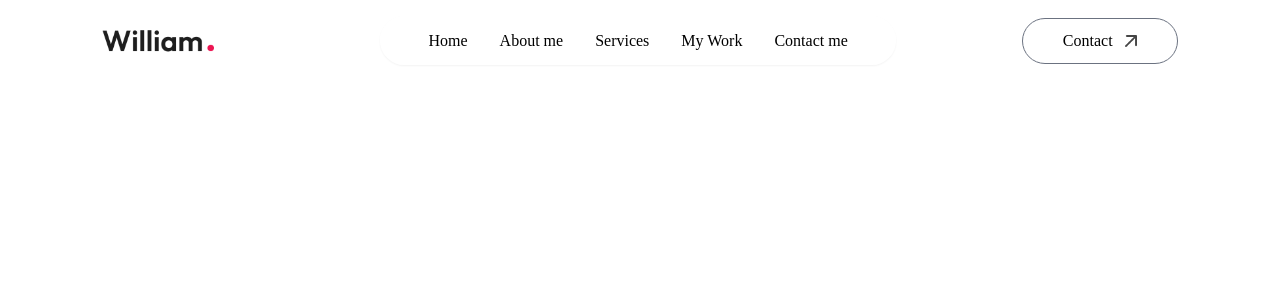
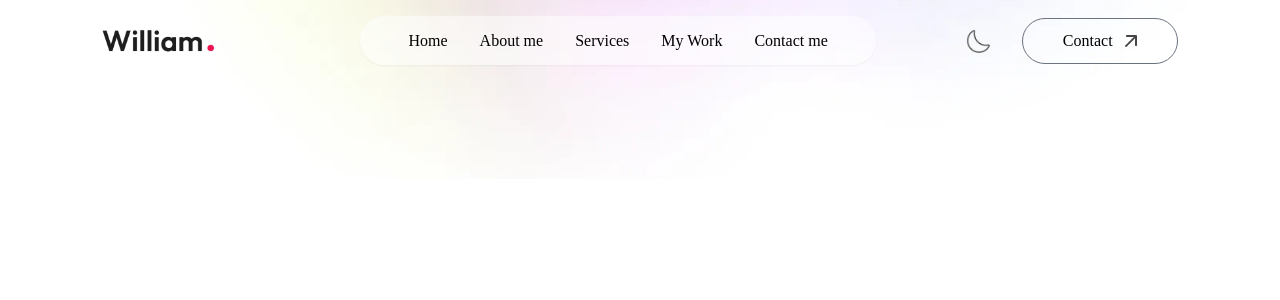
Before and after one commit to hari-maulana/personal-page, a Next.js app: page / in a window 1280 px wide. Shown: the top 300 px of the page. Built offline with nearby package versions, Linux system fonts and the light colour scheme; a web font is replaced by a local one.

Commit message:
feat: navbar bg and dark mode button

```diff
--- a/app/components/Navbar.jsx
+++ b/app/components/Navbar.jsx
@@ -5,6 +5,14 @@ import React from "react";
 const Navbar = () => {
   return (
     <>
+      <div className="fixed top-0 right-0 w-11/12 -z-10 translate-y-[-80%]">
+        <Image
+          src={assets.header_bg_color}
+          alt="background color"
+          className="w-full"
+        />
+      </div>
+
       <nav className="w-full fixed px-5 lg:px-8 xl:px-[8%] py-4 flex items-center justify-between z-50">
         <a href="#top">
           <Image
@@ -45,7 +53,11 @@ const Navbar = () => {
           </li>
         </ul>
 
-        <div>
+        <div className="flex items-center gap-4">
+          <button>
+            <Image src={assets.moon_icon} alt="moon icon" className="w-6" />
+          </button>
+
           <a
             href="#contact"
             className="hidden font-Ovo lg:flex items-center gap-3 px-10 py-2.5 border border-gray-500 rounded-full ml-4"
```
